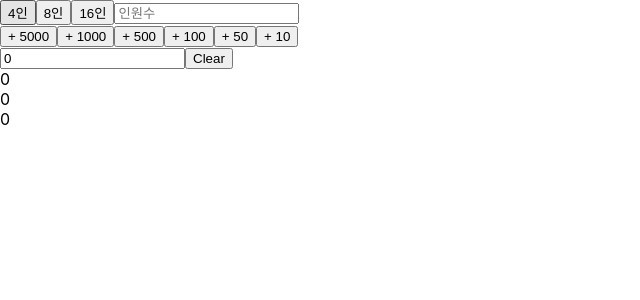
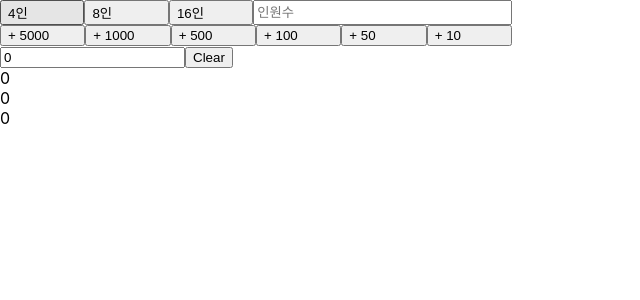
Before and after one commit to forcoding97/lostark-calc, a Next.js app: page /auction in a window 1280 px wide. Shown: the top 300 px of the page, without its empty margins (0-640 px from the left). Built offline with nearby package versions, Linux system fonts and the light colour scheme.

Commit message:
[UPDATE] 220404

```diff
--- a/pages/auction.tsx
+++ b/pages/auction.tsx
@@ -44,30 +44,68 @@ const Auction: NextPage = () => {
 
   return (
     <div className={styles.container}>
+      <div className={styles.box}>
         <Head>
           <title>LostArk Calculator</title>
           <meta name="description" content="Generated by create next app" />
           <link rel="icon" href="/favicon.ico" />
         </Head>
 
-      <div>
-        <button onClick={() => setHc(4)}>4인</button>
-        <button onClick={() => setHc(8)}>8인</button>
-        <button onClick={() => setHc(16)}>16인</button>
+        <div className={styles.hc_button_container}>
+          <button className={styles.hc_button} onClick={() => setHc(4)}>
+            4인
+          </button>
+          <button className={styles.hc_button} onClick={() => setHc(8)}>
+            8인
+          </button>
+          <button className={styles.hc_button} onClick={() => setHc(16)}>
+            16인
+          </button>
           <input
             type="number"
             placeholder="인원수"
+            className={styles.hc_input}
             onChange={(event) => setHc(Number(event.target.value))}
           />
         </div>
 
-      <div className={styles.button_container}>
-        <button onClick={() => setPrice(price + 5000)}>+ 5000</button>
-        <button onClick={() => setPrice(price + 1000)}>+ 1000</button>
-        <button onClick={() => setPrice(price + 500)}>+ 500</button>
-        <button onClick={() => setPrice(price + 100)}>+ 100</button>
-        <button onClick={() => setPrice(price + 50)}>+ 50</button>
-        <button onClick={() => setPrice(price + 10)}>+ 10</button>
+        <div className={styles.value_button_container}>
+          <button
+            className={styles.value_button}
+            onClick={() => setPrice(price + 5000)}
+          >
+            + 5000
+          </button>
+          <button
+            className={styles.value_button}
+            onClick={() => setPrice(price + 1000)}
+          >
+            + 1000
+          </button>
+          <button
+            className={styles.value_button}
+            onClick={() => setPrice(price + 500)}
+          >
+            + 500
+          </button>
+          <button
+            className={styles.value_button}
+            onClick={() => setPrice(price + 100)}
+          >
+            + 100
+          </button>
+          <button
+            className={styles.value_button}
+            onClick={() => setPrice(price + 50)}
+          >
+            + 50
+          </button>
+          <button
+            className={styles.value_button}
+            onClick={() => setPrice(price + 10)}
+          >
+            + 10
+          </button>
         </div>
 
         <div>
@@ -82,11 +120,16 @@ const Auction: NextPage = () => {
           <button onClick={() => clearValue()}>Clear</button>
         </div>
 
-      <div>{price > 59 || price === 0 ? bep : '입찰하는 것이 손해입니다.'}</div>
+        <div>
+          {price > 59 || price === 0 ? bep : '입찰하는 것이 손해입니다.'}
+        </div>
         <div>
           {price > 59 || price === 0 ? profit : '입찰하는 것이 손해입니다.'}
         </div>
-      <div>{price > 59 || price === 0 ? rec : '입찰하는 것이 손해입니다.'}</div>
+        <div>
+          {price > 59 || price === 0 ? rec : '입찰하는 것이 손해입니다.'}
+        </div>
+      </div>
     </div>
   );
 };
--- a/styles/Auction.module.css
+++ b/styles/Auction.module.css
@@ -0,0 +1,33 @@
+.container {
+  display: flex;
+}
+
+.box {
+  width: 40vw;
+}
+
+.hc_button_container {
+  display: flex;
+  width: 100%;
+}
+
+.hc_button {
+  display: flex;
+  width: 30%;
+}
+
+.hc_input {
+  display: flex;
+  width: 100%;
+}
+
+.value_button_container {
+  display: flex;
+  width: 100%;
+  flex-direction: row;
+}
+
+.value_button {
+  display: flex;
+  width: 100%;
+}
```
Lines whose indentation alone changed are shown as unchanged.
